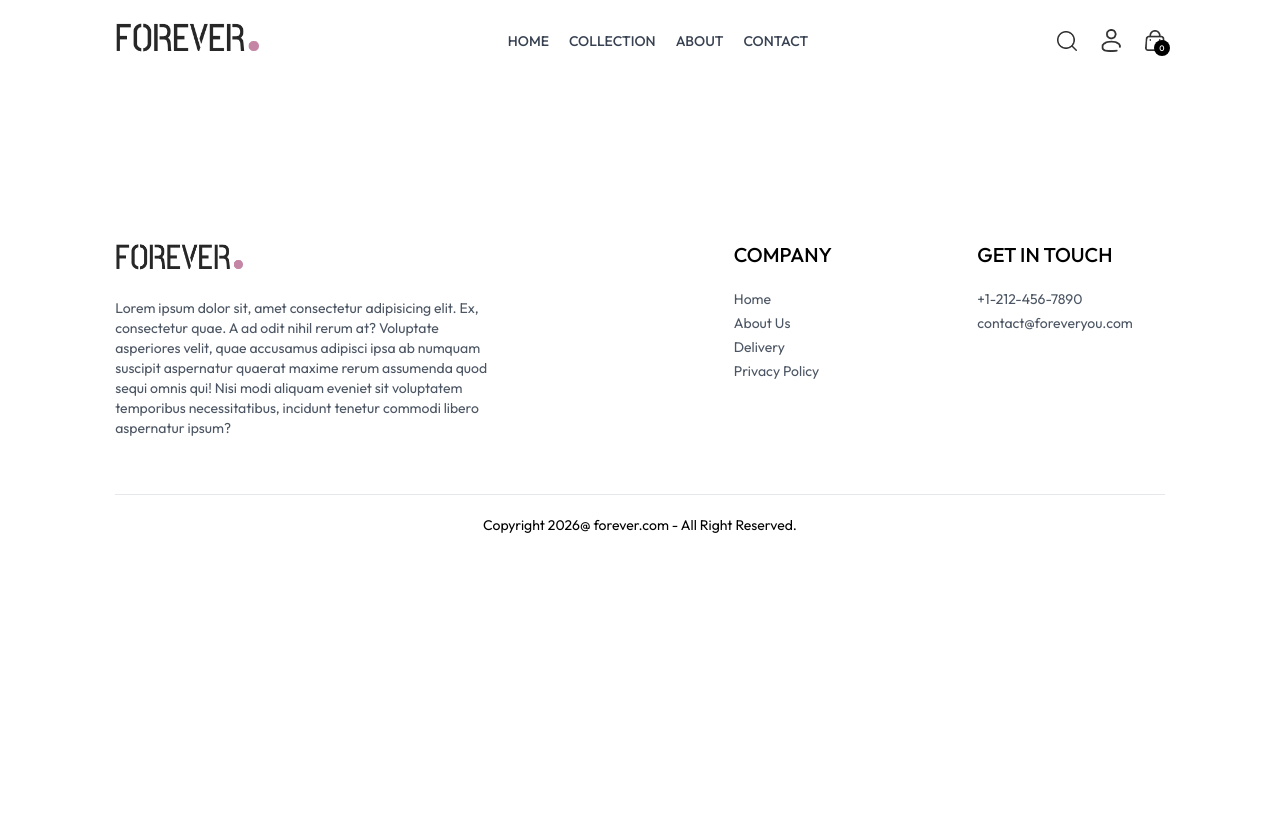
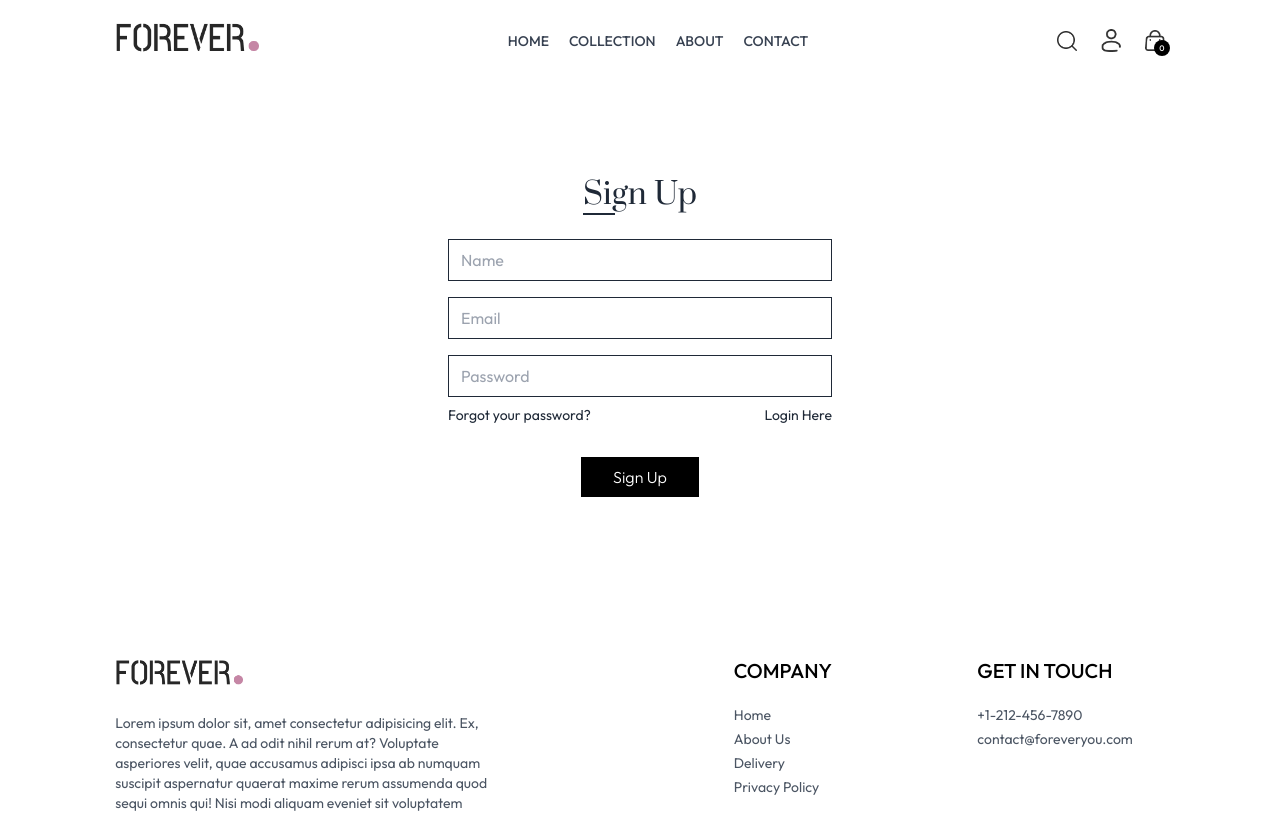
Before and after one commit to GabrielEsquiavoni/ecommerce-app, a React (Vite) app in the folder frontend/: page /login in a window 1280 px wide. Shown: the top 813 px of the page. Built offline with nearby package versions, Linux system fonts and the light colour scheme.

Commit message:
feat: implement Login page

```diff
--- a/frontend/src/pages/Login.jsx
+++ b/frontend/src/pages/Login.jsx
@@ -1,10 +1,33 @@
-import React from 'react'
+import React, { useState } from 'react'
 
 const Login = () => {
+
+  const [currentState, setCurrentState] = useState('Sign Up');
+
+  const onSubmitHandler = async (event) => {
+    event.preventDefault();
+  }
+
   return (
-    <div>
+    <form onSubmit={onSubmitHandler} className='flex flex-col items-center w-[90%] sm:max-w-96 m-auto mt-14 gap-4 text-gray-800'>
+      <div className="inlin-flex items-center gap-2 mb-2 mt-10">
+        <p className='prata-regular text-3xl'>{currentState}</p>
+        <hr className='border-none h-[1.5px] w-8 bg-gray-800'/>
+      </div>
+      {currentState === 'Login' ? '' : <input type="text" className='w-full px-3 py-2 border border-gray-800' placeholder='Name' required />}
+      <input type="email" className='w-full px-3 py-2 border border-gray-800' placeholder='Email' required />
+      <input type="password" className='w-full px-3 py-2 border border-gray-800' placeholder='Password' required />
+      <div className="w-full flex justify-between text-sm mt-[-8px]">
+        <p className='cursor-pointer'>Forgot your password?</p>
+        {
+          currentState === 'Login'
+          ? <p onClick={()=>setCurrentState('Sign Up')} className='cursor-pointer'>Create Account</p>
+          : <p onClick={()=>setCurrentState('Login')} className='cursor-pointer'>Login Here</p>
+        }
+      </div>
+      <button className='bg-black text-white font-light px-8 py-2 mt-4'>{currentState === 'Login' ? 'Sign In' : 'Sign Up'}</button>
+    </form>
 
-    </div>
   )
 }
 
```
